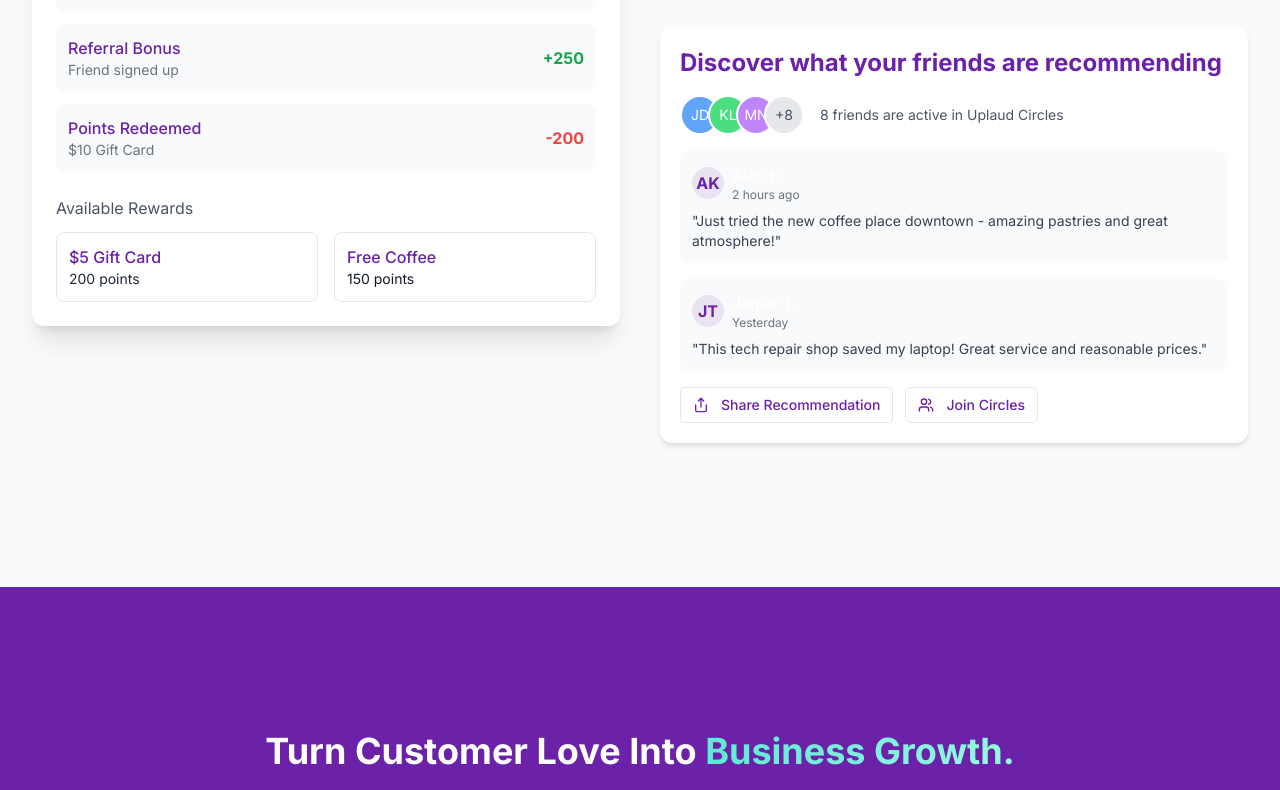
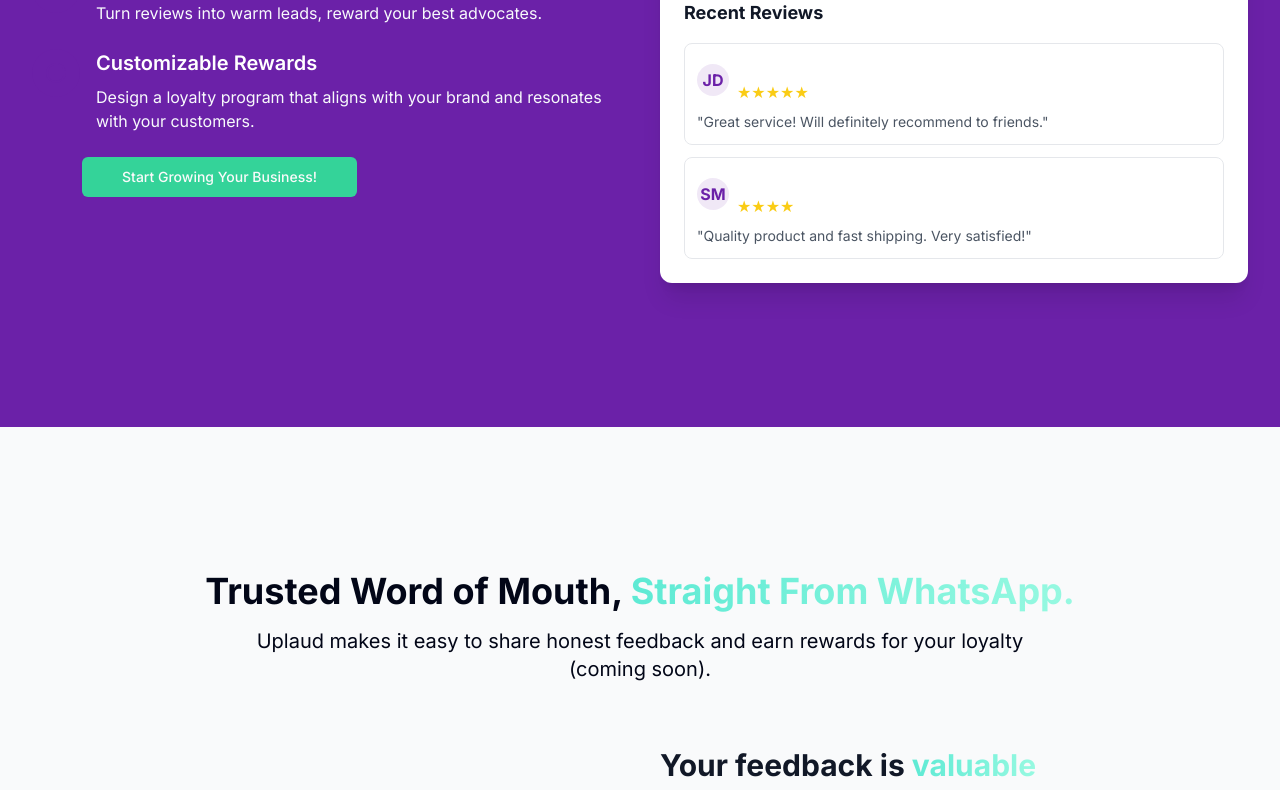
Before and after one commit to vibhutirohan/site-spark-prompts-genius, a React (Vite) app: page / in a window 1280 px wide. Shown: the part 1449-2239 px from the top of the page. Built offline with nearby package versions, Linux system fonts and the light colour scheme.

Commit message:
Swap ForBusinesses and ForCustomers sections
Swapped the order of the "For Businesses" and "For Customers" sections in the Index page.

```diff
--- a/src/pages/Index.tsx
+++ b/src/pages/Index.tsx
@@ -36,8 +36,8 @@ const Index = () => {
     <div className="min-h-screen bg-white">
       <Navbar />
       <Hero />
+      <ForBusinesses />
       <ForCustomers />
-      <ForBusinesses />
       <HowItWorks />
       <UpcomingFeatures />
       <Testimonials />
```
